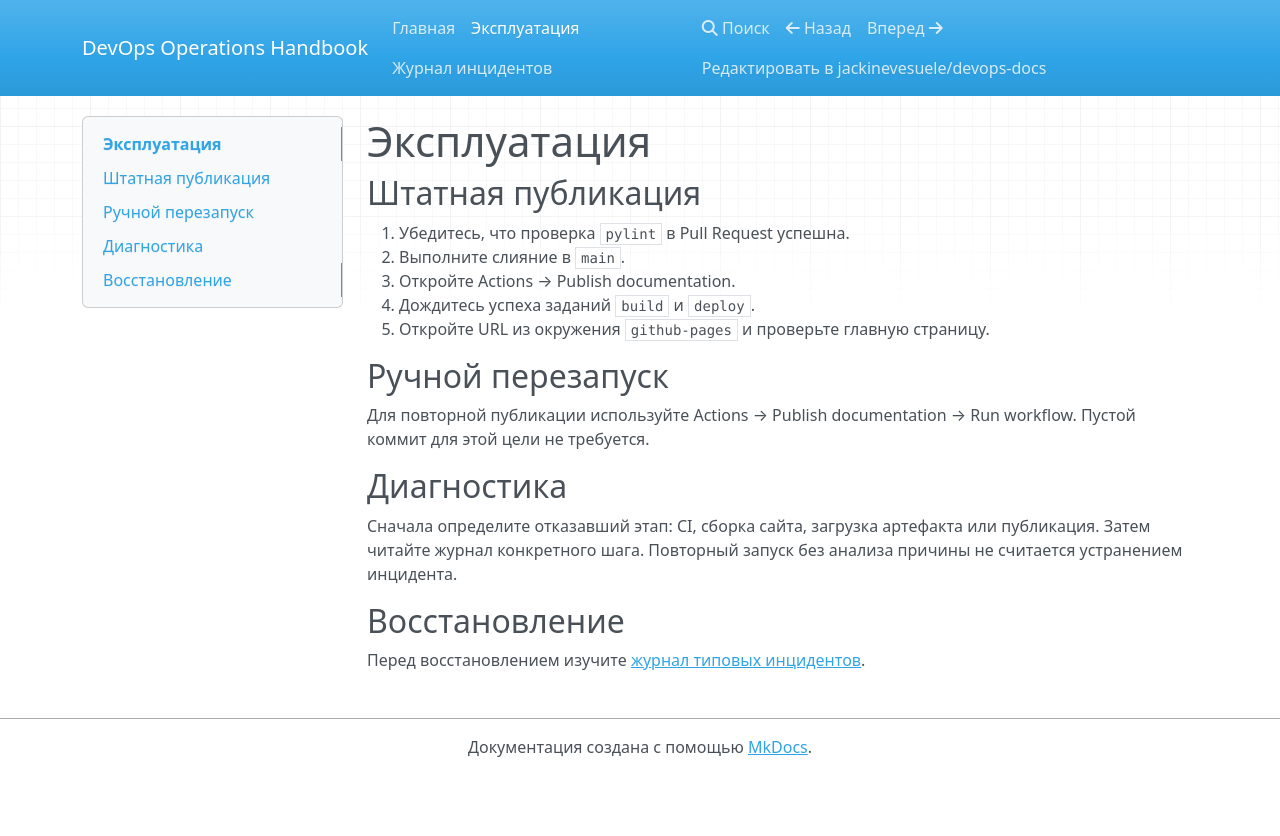
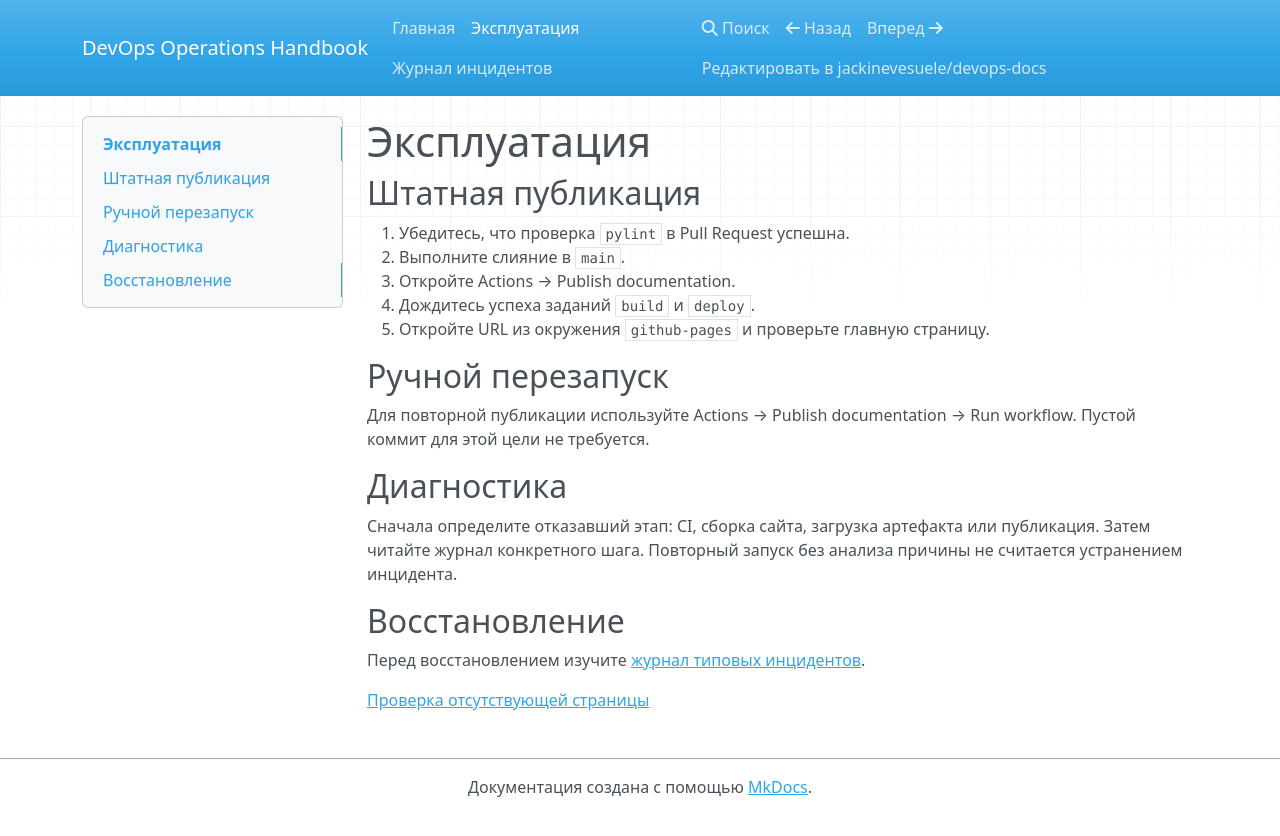
Before and after one commit to jackinevesuele/devops-docs, an MkDocs documentation site: the page built from docs/runbook.md, in a window 1280 px wide. Shown: the top 836 px of the page. Built offline with MkDocs 1.6.1, drawn with Linux system fonts in a browser that asks for light colours; nearby versions of some CDN libraries.

Commit message:
test: verify missing documentation page is rejected before merge

```diff
--- a/docs/runbook.md
+++ b/docs/runbook.md
@@ -21,3 +21,5 @@
 ## Восстановление
 
 Перед восстановлением изучите [журнал типовых инцидентов](incidents.md).
+
+[Проверка отсутствующей страницы](missing-page.md)
```
